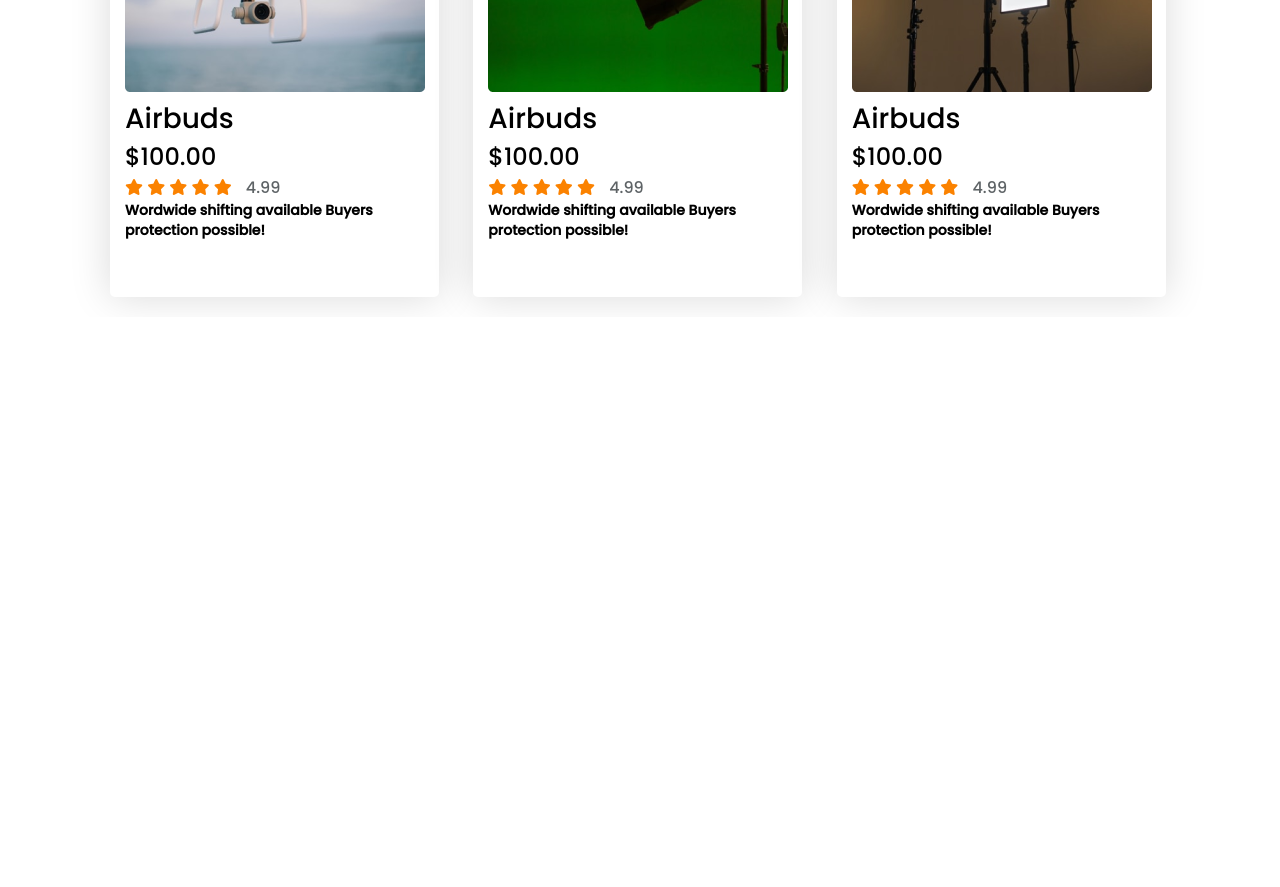
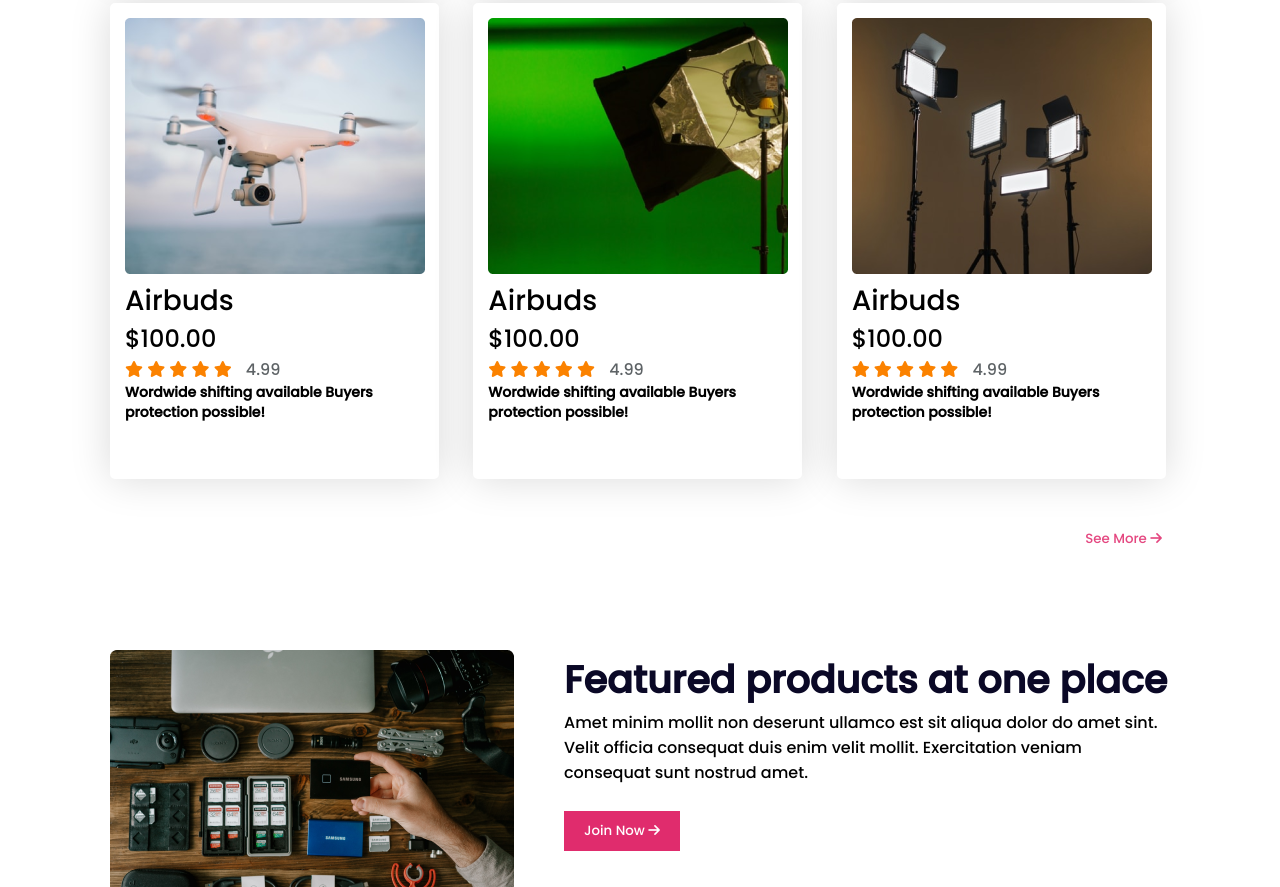
Before and after one commit to HmSani6699/influencer-gear, a plain HTML site: page index.html in a window 1280 px wide. Shown: the part 1913-2800 px from the top of the page. Before the commit the page ends 2230 px from the top, so only its background shows below. Drawn offline with Linux system fonts and the light colour scheme.

Commit message:
futeart blog part add

```diff
--- a/css/style.css
+++ b/css/style.css
@@ -69,25 +69,25 @@ nav ul {
     background-size: cover;
 }
 
-.banner-img img {
-    /* width: 104px; */
-}
-
-
 /* company logos style */
 .logo-container {
-    margin-top: 60px;
     display: flex;
     align-items: center;
     justify-content: center;
+    margin-top: 100px;
+    padding: 20px 0;
+    border-style: solid;
+    border-width: 1px;
+    border-image: linear-gradient(to right, white, gray, white) 70 stretch;
+
 }
 
 .logos {
     display: flex;
+    align-items: center;
+    justify-content: center;
+    flex-wrap: wrap;
     gap: 50px;
-    align-items: center;
-    flex-wrap: wrap;
-    justify-content: center;
 }
 
 .logo {
@@ -95,7 +95,6 @@ nav ul {
     align-items: center;
     justify-content: center;
 }
-
 
 /* card section */
 
@@ -150,7 +149,42 @@ nav ul {
     line-height: 143%;
 }
 
+.more-btn {
+    border: none;
+    margin-top: 50px;
+    position: relative;
+    bottom: 0;
+    right: 0;
+    left: 92%;
+    color: rgba(224, 44, 109, 0.87);
+    background: white;
+}
 
+
+/*  Featured products at one place  section style*/
+.featured-products-section {
+    display: flex;
+    margin-top: 100px;
+}
+
+.featured-info {
+    padding-left: 50px;
+}
+
+.featurd-title {
+    font-weight: 700;
+    font-size: 38px;
+    line-height: 60px;
+    color: #0A0826;
+}
+
+.footerd-btn {
+    background: #E02C6D;
+    border: none;
+    color: white;
+    padding: 10px 20px;
+    margin-top: 26px;
+}
 
 /* small device responsive*/
 @media screen and (max-width:576px) {
@@ -181,6 +215,11 @@ nav ul {
 
     .banner-img img {
         width: 103%;
+    }
+
+    /* logo */
+    .logo {
+        gap: 30px;
     }
 
     /* card */
--- a/index.html
+++ b/index.html
@@ -40,6 +40,7 @@
     <!-- header end -->
     <!-- main start -->
     <main>
+        <!-- banner section -->
         <section class="banner-container">
             <div class="banner">
                 <div class="banner-info">
@@ -67,9 +68,8 @@
                 </div>
             </div>
         </section>
-
         <!-- company logo section-->
-        <!-- <section class="logo-container">
+        <section class="logo-container">
             <div class="logos">
                 <div class="logo"><img
                         src="logos/Alibaba.svg"
@@ -93,8 +93,8 @@
                         src="logos/Walmart.svg"
                         alt=""></div>
             </div>
-        </section> -->
-
+        </section>
+        <!-- card section -->
         <section class="card-section">
             <h1 class="card-section-title">Popular
                 Collection</h1>
@@ -406,8 +406,32 @@
                     </div>
                 </div>
             </div>
+            <button class="more-btn">See
+                More <i
+                    class="fa-solid fa-arrow-right"></i></button>
+        </section>
+
+        <!-- Featured products at one place  section-->
+        <section
+            class="featured-products-section">
+            <img src="images/gear.png" alt="">
+            <div class="featured-info">
+                <h1 class="featurd-title">Featured
+                    products at one place</h1>
+                <p>Amet minim mollit non deserunt
+                    ullamco est sit aliqua dolor
+                    do amet sint. Velit officia
+                    consequat duis enim velit
+                    mollit. Exercitation veniam
+                    consequat sunt nostrud amet.
+                </p>
+                <button class="footerd-btn">Join
+                    Now <i
+                        class="fa-solid fa-arrow-right"></i></button>
+            </div>
         </section>
     </main>
+    <!-- main end -->
 </body>
 
 </html>
```
